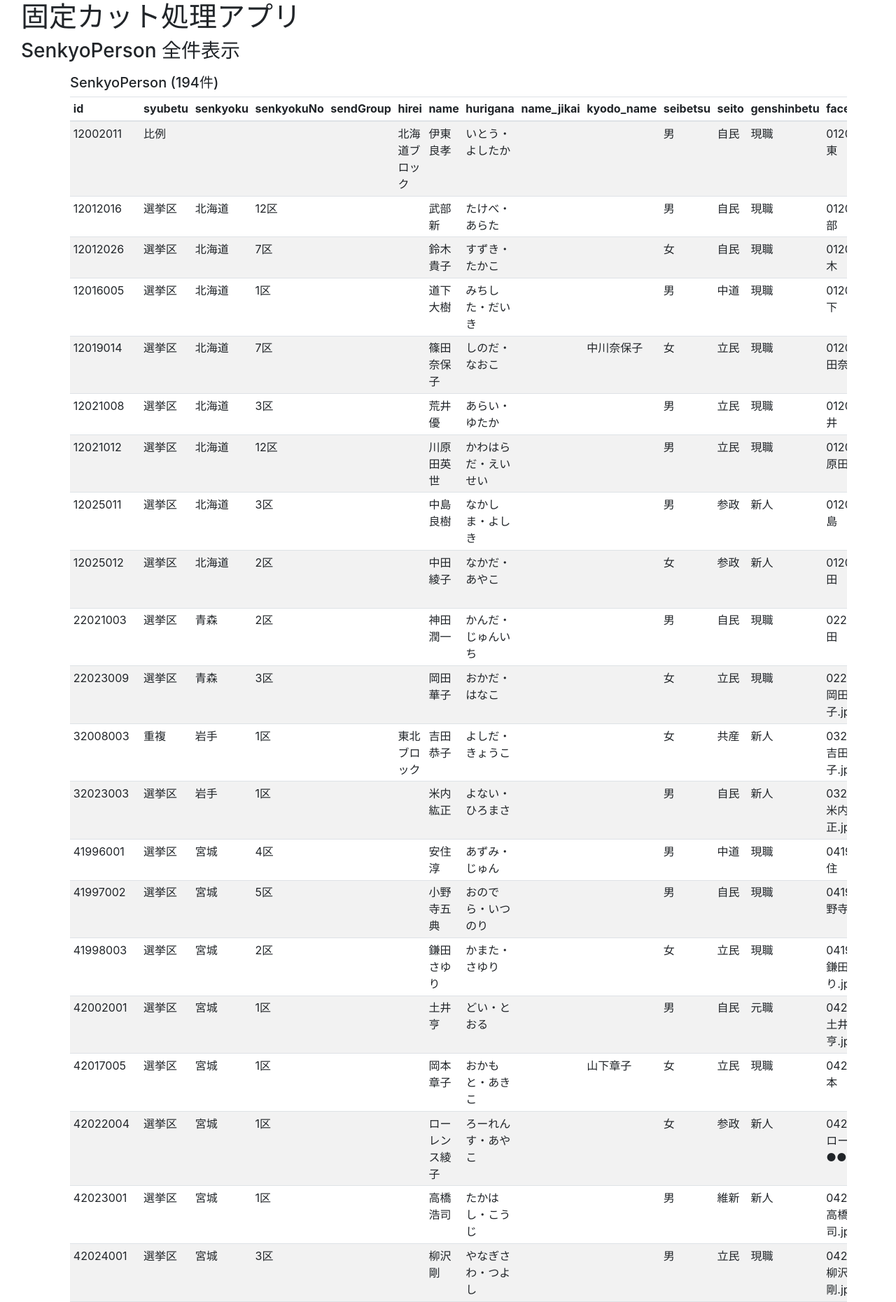
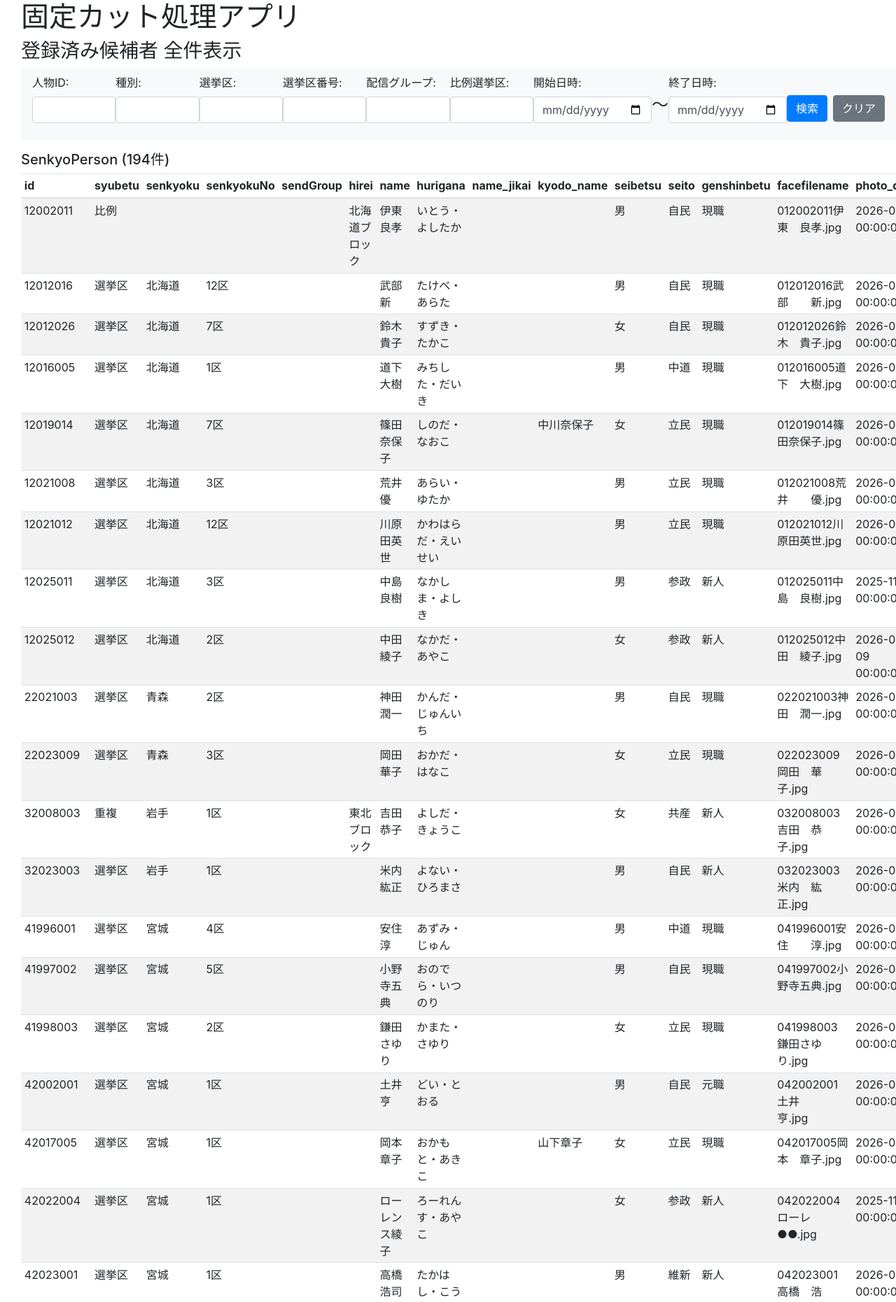
Before and after one commit to yutarotani/fixedcut, a Flask app: page /senkyo_person_table in a window 1280 px wide. Shown: the part 56-1917 px from the top of the page at 70% size. Run offline with Flask 3, Linux system fonts and the light colour scheme.

Commit message:
候補者一覧画面の変更

```diff
--- a/fixedcut_app/templates/senkyo_person_table.html
+++ b/fixedcut_app/templates/senkyo_person_table.html
@@ -5,11 +5,78 @@ SenkyoPerson Table
 {% endblock %}
 
 {% block header %}
-<h3>SenkyoPerson 全件表示</h3>
+<h3>登録済み候補者 全件表示</h3>
 {% endblock %}
 
+{% block serchbar %}
+<nav class="navbar navbar-expand-lg navbar-light bg-light">
+    <form class="form-group" action="{{ url_for('general') }}" method="POST">
+        <ul class="navbar-nav">
+            <li class="nav-item">
+                <label for="personID">人物ID:</label>
+                <input name="personID" type="text" class="form-control" id="ID" value="{{ savelist[1] }}">
+            </li>
+            <li class="nav-item">
+                <label for="syubetsu">種別:</label>
+                <input name="syubetsu" type="text" class="form-control" id="syubetsu" value="{{ savelist[0] }}">
+            </li>
+            <li class="nav-item">
+                <label for="senkyoku">選挙区:</label>
+                <input name="senkyoku" type="text" class="form-control" id="senkyoku" value="{{ savelist[2] }}">
+            </li>
+            <li class="nav-item">
+                <label for="senkyokuNo">選挙区番号:</label>
+                <input name="senkyokuNo" type="text" class="form-control" id="senkyokuNo" value="{{ savelist[2] }}">
+            </li>
+            <li class="nav-item">
+                <label for="sendgroup">配信グループ:</label>
+                <input name="sendgroup" type="text" class="form-control" id="sendgroup" value="{{ savelist[2] }}">
+            </li>
+            <li class="nav-item">
+                <label for="hirei">比例選挙区:</label>
+                <input name="hirei" type="text" class="form-control" id="hirei" value="{{ savelist[2] }}">
+            </li>
+            <li class="nav-item">
+                <label for="startdate">開始日時:</label>
+                <input name="startdate" type="date" class="form-control" id="startdate" value="{{ savelist[6] }}">
+            </li>
+            <li class="nav-item pad-above">
+                <h4>～</h4>
+            </li>
+            <li class="nav-item ">
+                <label for="enddate">終了日時:</label>
+                <input name="enddate" type="date" class="form-control" id="enddate" value="{{ savelist[7] }}">
+            </li>
+            <li class="nav-item pad-above">
+                <button type="submit" class="btn btn-primary">検索</button>
+            </li>
+            <li class="nav-item pad-above">
+                <button type="button" class="btn btn-secondary ms-2" onclick="clearForm()">クリア</button>
+            <li>
+        </ul>
+    </form>
+</nav>
+
+<script>
+    $('#startdate').datepicker();
+    $('#enddate').datepicker();
+
+    function clearForm() {
+        document.querySelector('input[name="ID"]').value = '';
+        document.querySelector('input[name="midashi"]').value = '';
+        document.querySelector('input[name="Str"]').value = '';
+        document.querySelector('input[name="GWFlg"]').checked = false;
+        document.querySelector('input[name="prodFlg"]').checked = false;
+        document.querySelector('input[name="OTFlg"]').checked = false;
+        document.querySelector('input[name="startdate"]').value = '';
+        document.querySelector('input[name="enddate"]').value = '';
+    }
+</script>
+{% endblock %}
+
+
 {% block content %}
-<div class="container mt-3">
+<div class="mt-3">
     <h5>SenkyoPerson ({{ person_rows|length }}件)</h5>
     <div class="table-responsive">
         <table class="table table-striped table-hover table-sm">
--- a/fixedcut_app/views.py
+++ b/fixedcut_app/views.py
@@ -11,6 +11,7 @@ from werkzeug.utils import secure_filename
 from openpyxl import load_workbook, Workbook
 from io import BytesIO
 import csv
+
 
 
 @app.route('/')
@@ -491,11 +492,13 @@ def reset_cd_person_data():
 def senkyo_person_table():
     person_rows = db.session.query(SenkyoPerson).order_by(SenkyoPerson.id.asc()).all()
     person_columns = [c.name for c in SenkyoPerson.__table__.columns]
+    savelist=[]
 
     return render_template(
         'senkyo_person_table.html',
         person_rows=person_rows,
         person_columns=person_columns,
+        savelist=savelist
     )
 
 
```
Also changed, not shown: instance/fixedcut_app.db, 1 other file.
